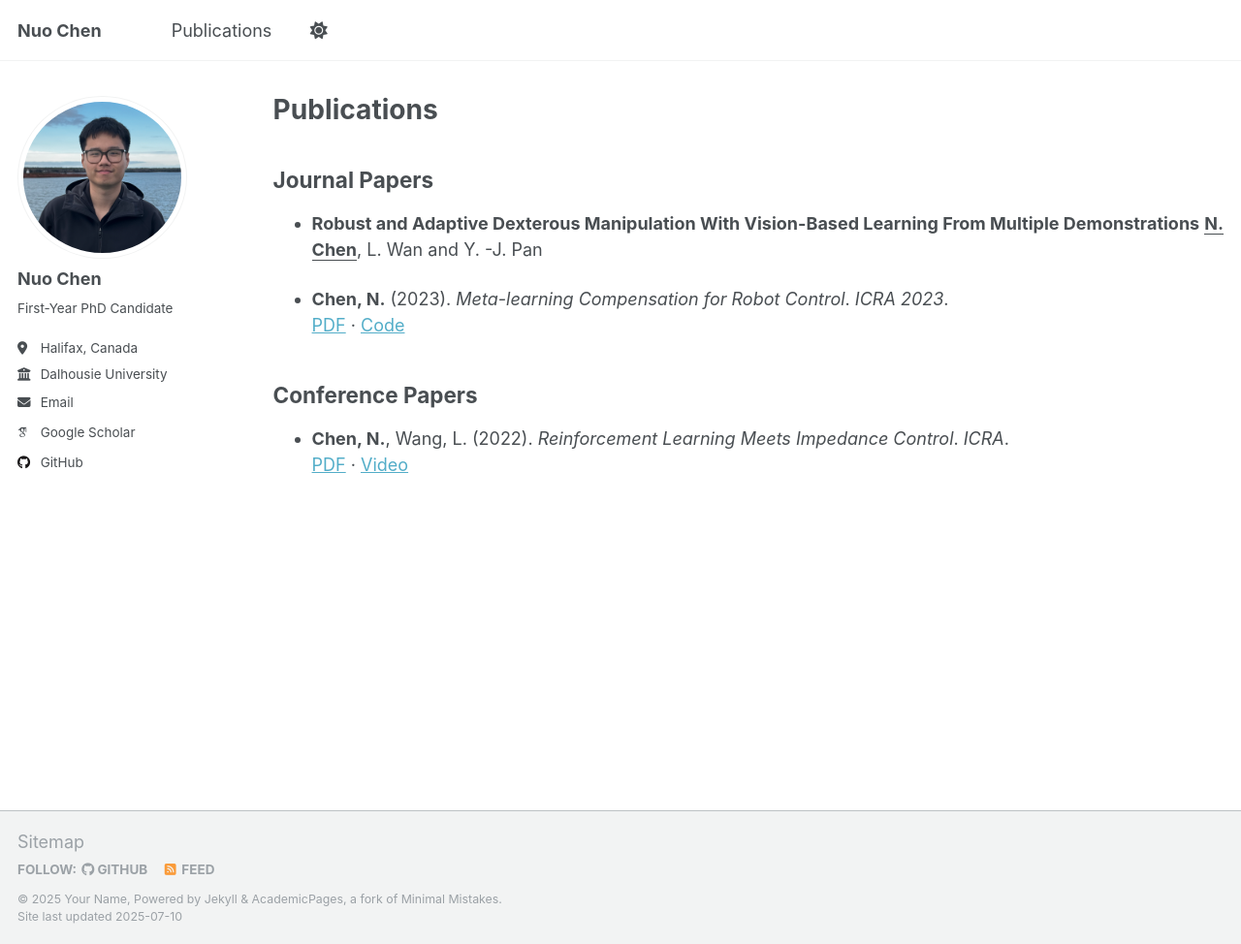
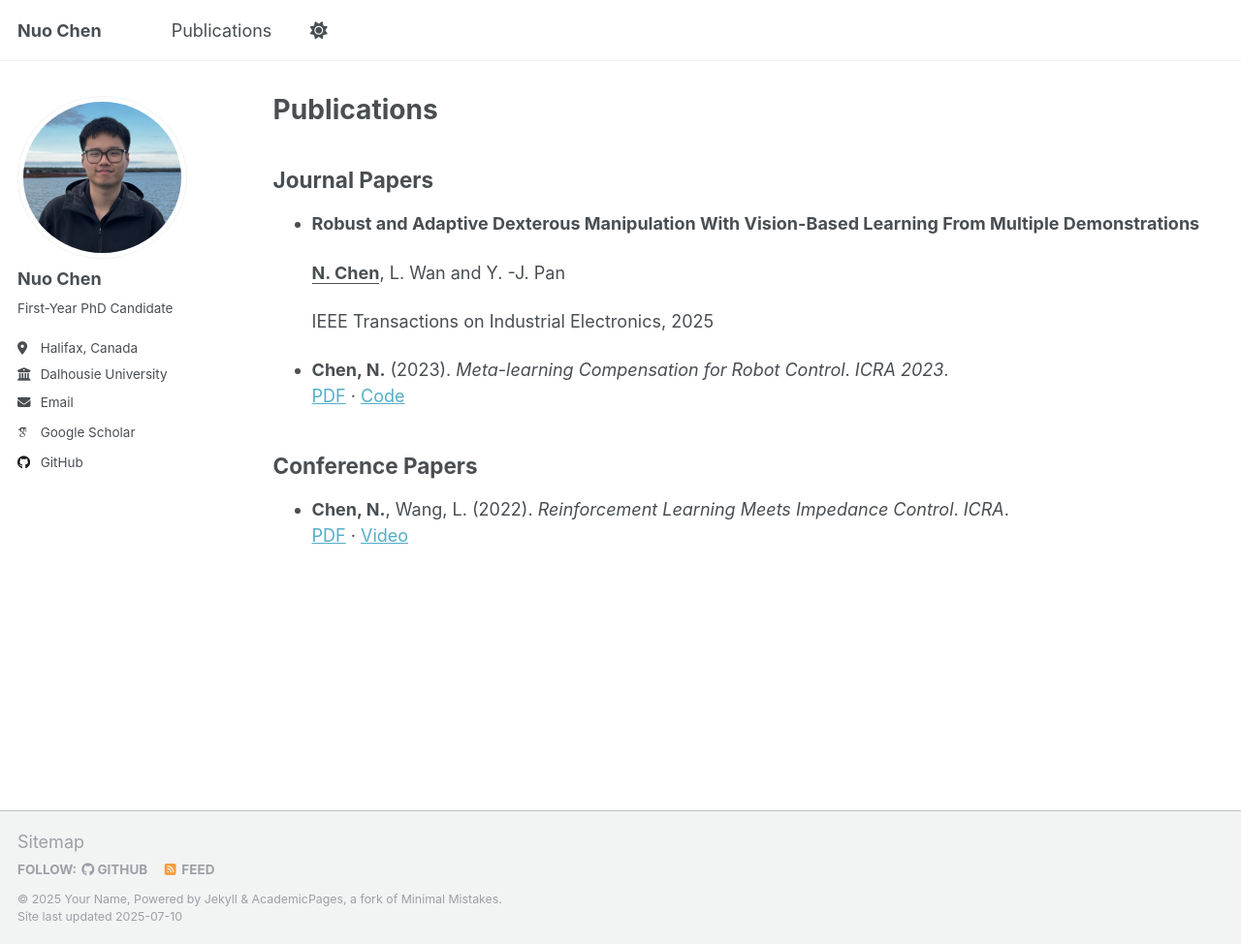
Before and after one commit to NuoChen1999/nuochen1999.github.io, a Jekyll site: the page built from _pages/publications.md, in a window 1280 px wide and 974 px high. Shown: the whole window at 97% size. Built offline with Jekyll 4.4.1, drawn with Linux system fonts in a browser that asks for light colours; some web fonts are replaced; a script that is not in the unit is left out.

Commit message:
Update publications.md

```diff
--- a/_pages/publications.md
+++ b/_pages/publications.md
@@ -8,7 +8,10 @@ author_profile: true
 ## Journal Papers
 
 - **Robust and Adaptive Dexterous Manipulation With Vision-Based Learning From Multiple Demonstrations**
+
   **<ins>N. Chen</ins>**, L. Wan and Y. -J. Pan
+
+  IEEE Transactions on Industrial Electronics, 2025
 
 - **Chen, N.** (2023). *Meta-learning Compensation for Robot Control*. _ICRA 2023_.
   [PDF](https://arxiv.org/pdf/yyyy.yyyy) · [Code](https://github.com/yourname/code)
```
